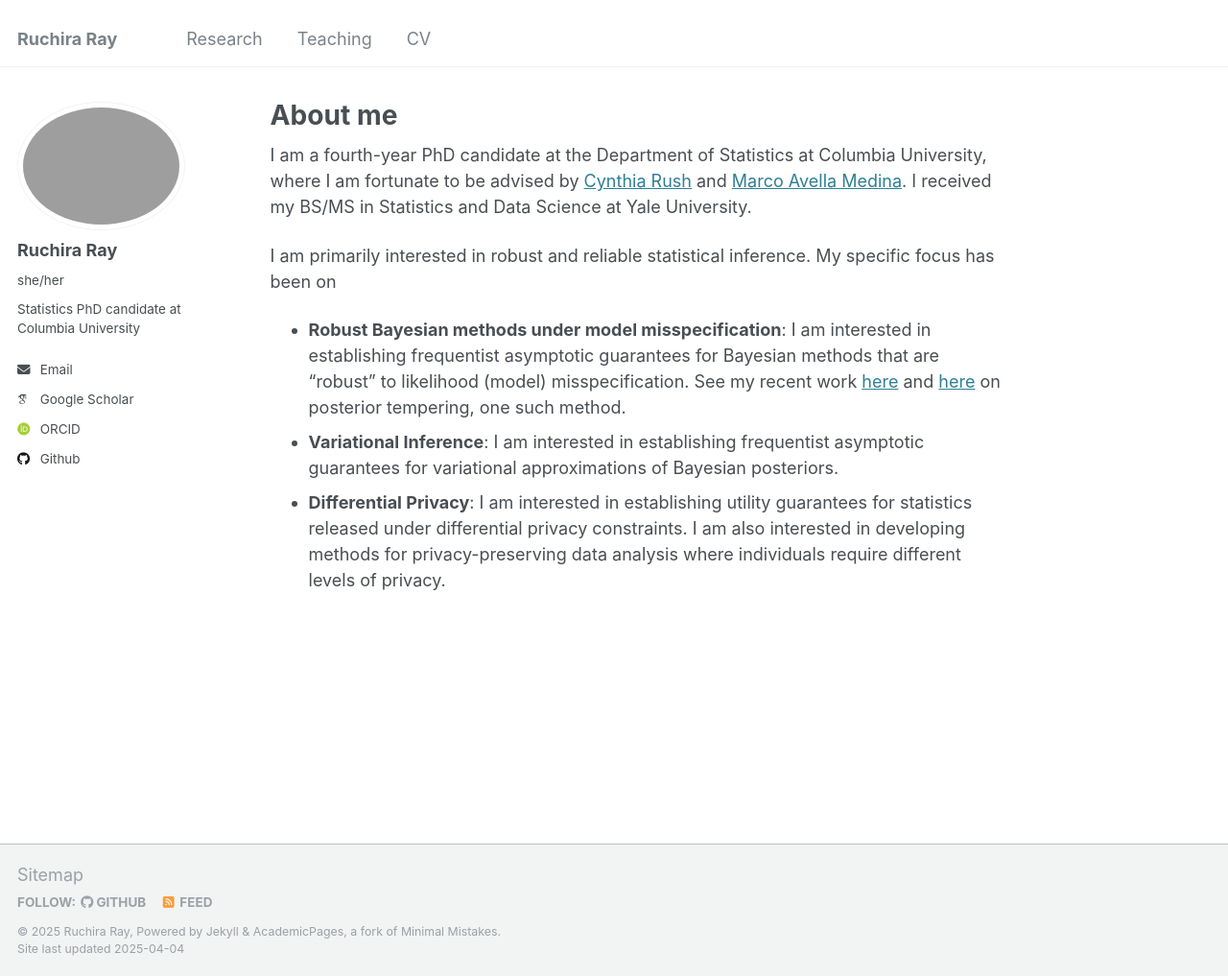
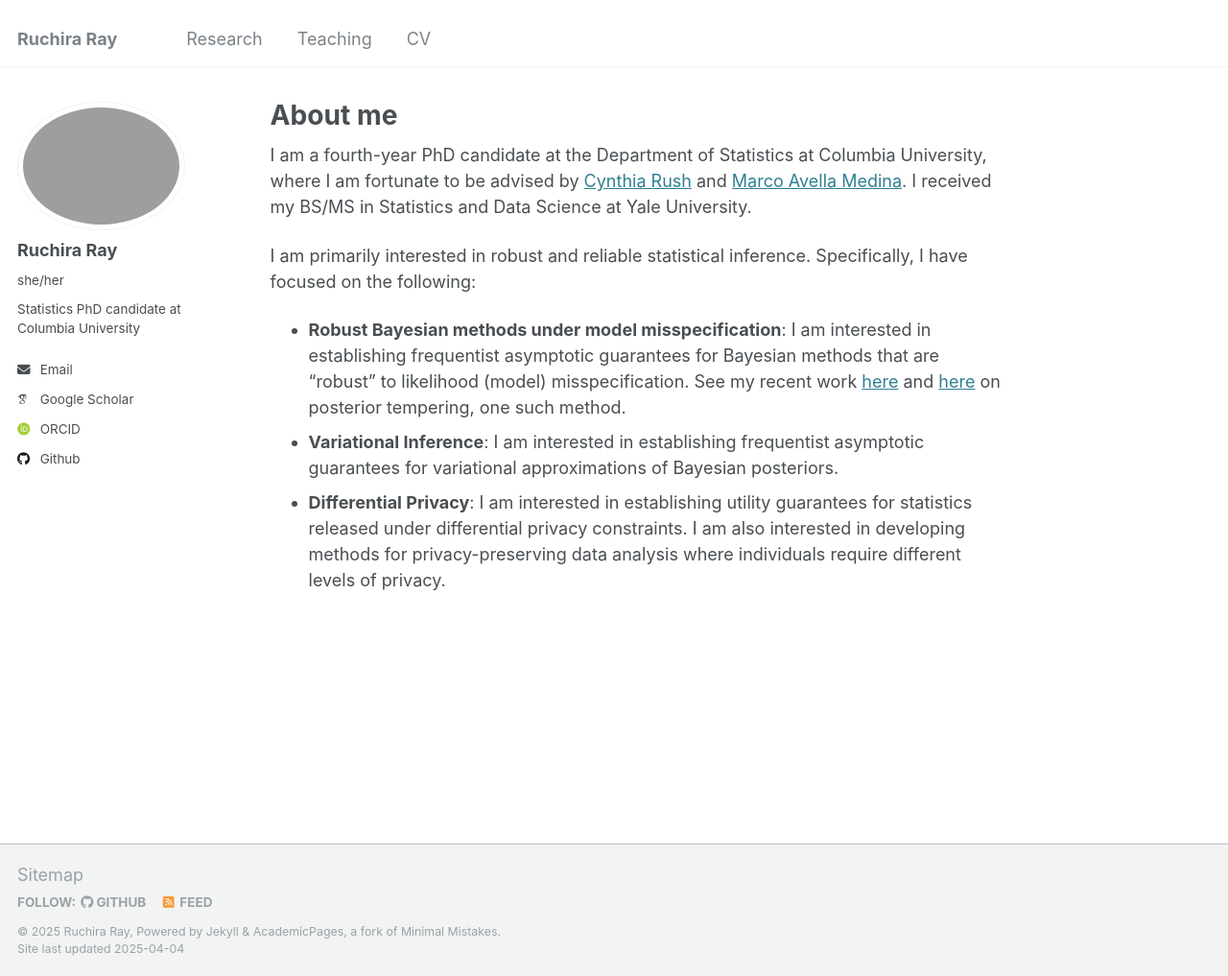
Before and after one commit to rray123/rray123.github.io, a Jekyll site: the page built from _pages/about.md, in a window 1280 px wide and 1017 px high. Shown: the whole window at 96% size. Built offline with Jekyll 4.4.1, drawn with Linux system fonts in a browser that asks for light colours; some web fonts are replaced.

Commit message:
Update about.md

```diff
--- a/_pages/about.md
+++ b/_pages/about.md
@@ -9,7 +9,7 @@ redirect_from:
 
 I am a fourth-year PhD candidate at the Department of Statistics at Columbia University, where I am fortunate to be advised by [Cynthia Rush](https://www.columbia.edu/~cgr2130/) and [Marco Avella Medina](https://sites.google.com/site/marcoavellamedina/home?authuser=1). I received my BS/MS in Statistics and Data Science at Yale University.
 
-I am primarily interested in robust and reliable statistical inference. My specific focus has been on
+I am primarily interested in robust and reliable statistical inference. Specifically, I have focused on the following:
 * **Robust Bayesian methods under model misspecification**: I am interested in establishing frequentist asymptotic guarantees for Bayesian methods that are "robust" to likelihood (model) misspecification. See my recent work [here](https://arxiv.org/pdf/2310.07900) and [here](https://rray123.github.io/files/Theoretical_guarantees_for_data_dependent_posterior_tempering-186.pdf) on posterior tempering, one such method.
 * **Variational Inference**: I am interested in establishing frequentist asymptotic guarantees for variational approximations of Bayesian posteriors.
 * **Differential Privacy**: I am interested in establishing utility guarantees for statistics released under differential privacy constraints. I am also interested in developing methods for privacy-preserving data analysis where individuals require different levels of privacy.
```
